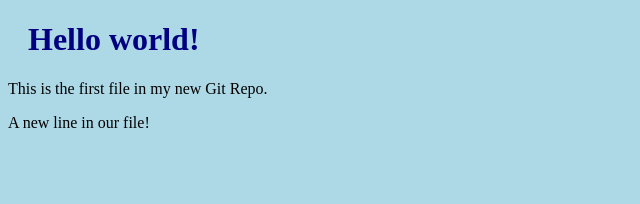
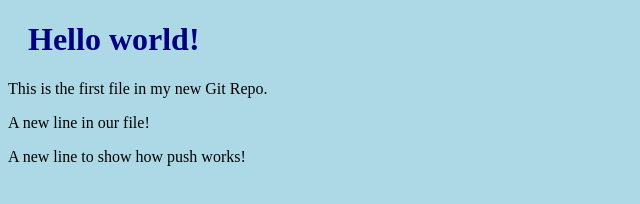
Before and after one commit to asif93-138/test-repo, a plain HTML site: page index.html in a window 1280 px wide. Shown: the whole page, without its empty margins (0-640 px from the left). Drawn offline with Linux system fonts and the light colour scheme.

Commit message:
updated a new line for push

```diff
--- a/index.html
+++ b/index.html
@@ -9,6 +9,7 @@
 <h1>Hello world!</h1>
 <p>This is the first file in my new Git Repo.</p>
 <p>A new line in our file!</p>
+<p>A new line to show how push works!</p>
 
 </body>
 </html>
```
